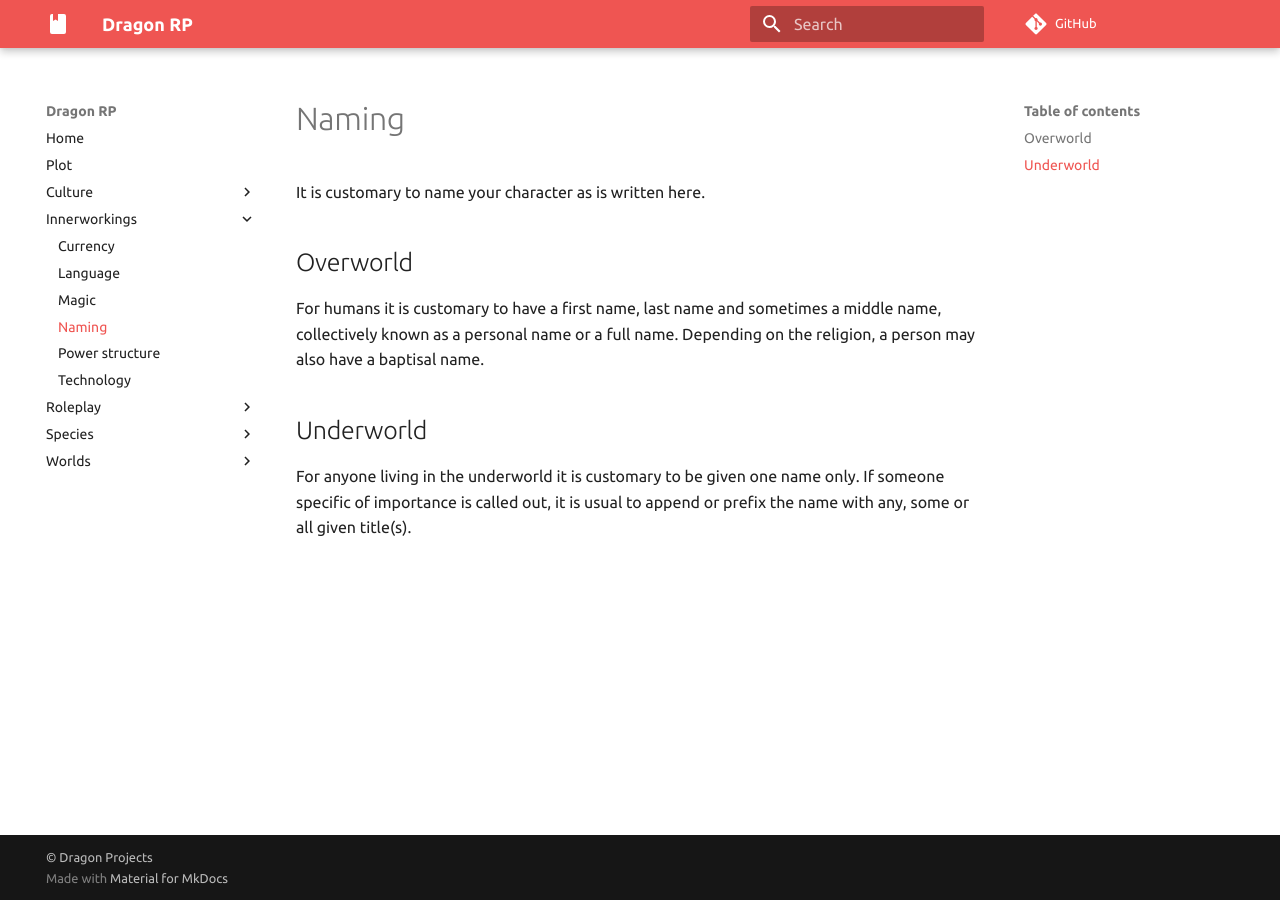
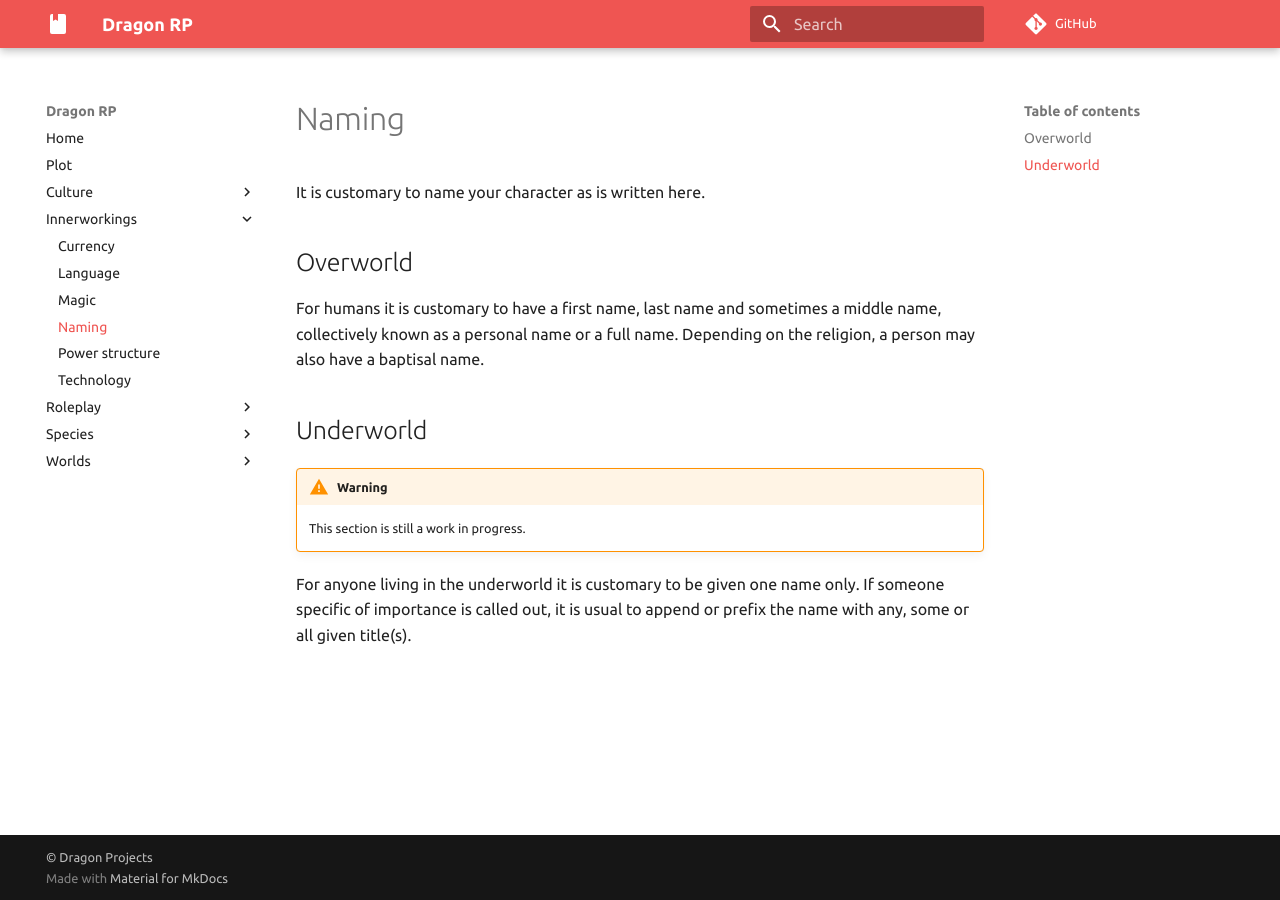
Before and after one commit to dragonprojects/dragonroleplay, an MkDocs documentation site: the page built from docs/Innerworkings/Naming.md, in a window 1280 px wide. Built offline with MkDocs 1.6.1 and Material for MkDocs 9.7.7, drawn with Linux system fonts in a browser that asks for light colours; comment, search, counter and statistics services are not loaded.

Commit message:
Update Naming.md

```diff
--- a/docs/Innerworkings/Naming.md
+++ b/docs/Innerworkings/Naming.md
@@ -5,4 +5,8 @@ It is customary to name  your character as is written here.
 For humans it is customary to have a first name, last name and sometimes a middle name, collectively known as a personal name or a full name. Depending on the religion, a person may also have a baptisal name.
 
 ## Underworld
+
+!!! warning
+    This section is still a work in progress.
+
 For anyone living in the underworld it is customary to be given one name only. If someone specific of importance is called out, it is usual to append or prefix the name with any, some or all given title(s).
```
